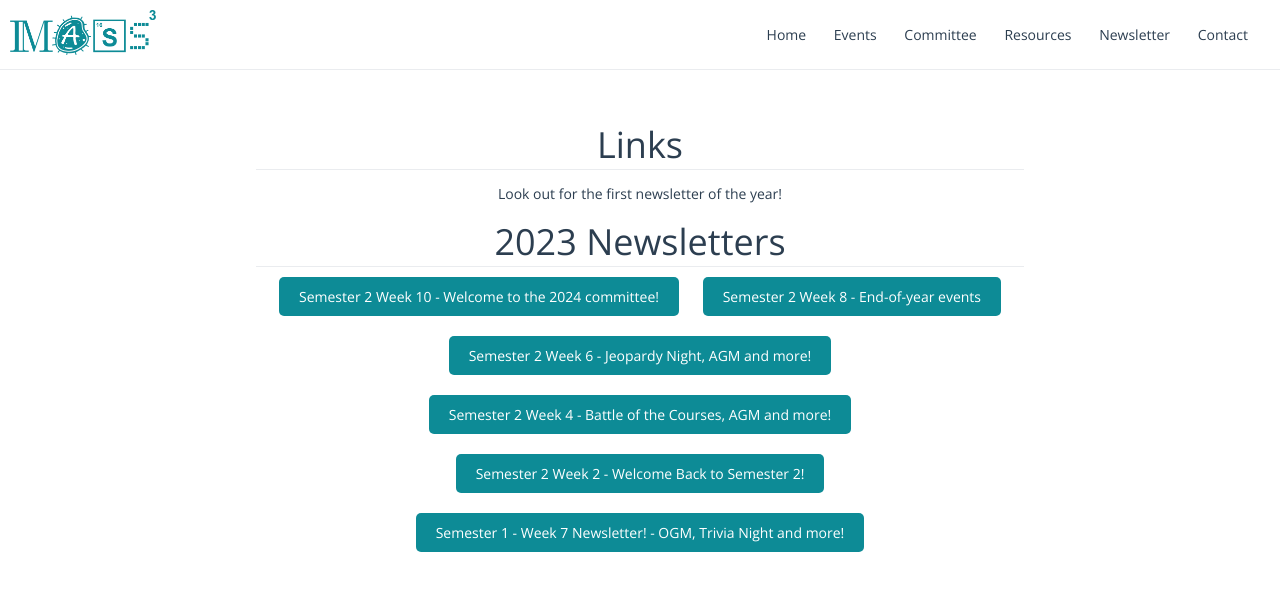
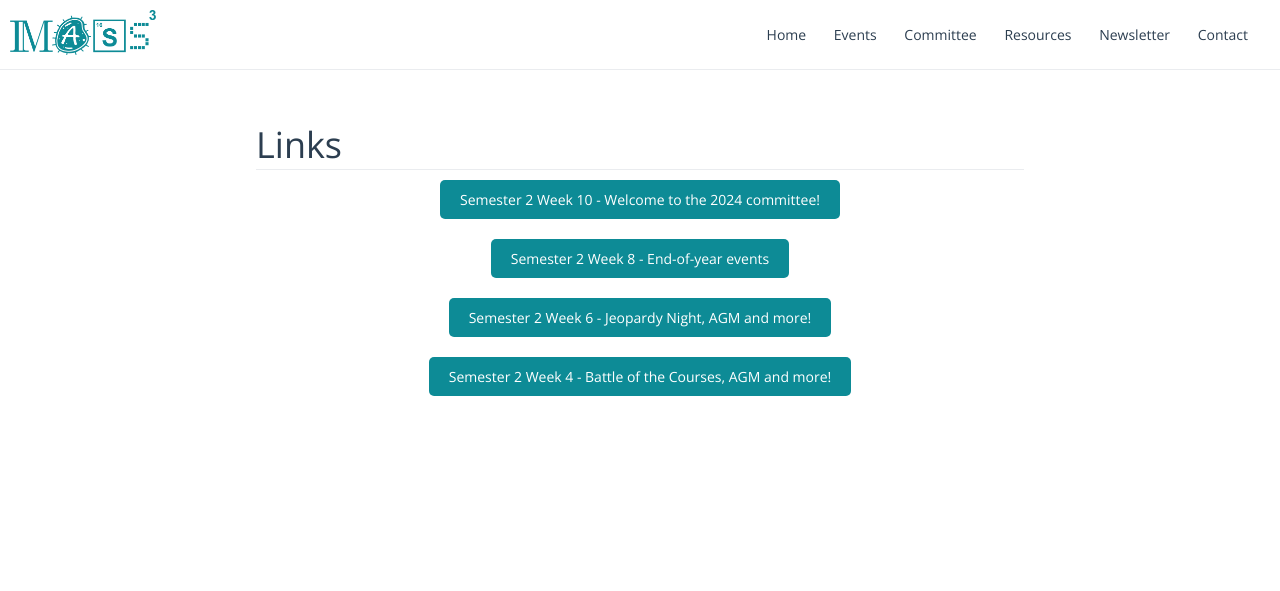
Before and after one commit to masscubed/masscubed.com, a Jekyll site: the page links/index.html, which Jekyll copies as it is, in a window 1280 px wide. Shown: the top 591 px of the page. Built offline with Jekyll 4.4.1, drawn with Linux system fonts in a browser that asks for light colours.

Commit message:
adding more to links page

```diff
--- a/links/index.html
+++ b/links/index.html
@@ -55,19 +55,23 @@
     </header>
     <main>
       <body>
-        <header class="bottom-horizontal">
+      <header class="bottom-horizontal" style="text-align: left;">
         <h1>Links</h1>
       </header>
-       <p> Look out for the first newsletter of the year! </p>
-        <header class="bottom-horizontal">
-          <h1>2023 Newsletters</h1>
-        </header>
+      <div class="newsletter-buttons">
+        <div>
             <a class="newsletter-button" href="https://mailchi.mp/75a4e168e948/mass3fortnightlynewsletterweek1-13563365?e=ce9f50eb5a">Semester 2 Week 10 - Welcome to the 2024 committee!</a>
+        </div>
+        <div>
             <a class="newsletter-button" href="https://mailchi.mp/1dc23c4a8c95/mass3fortnightlynewsletterweek1-13560569?e=ce9f50eb5a">Semester 2 Week 8 - End-of-year events</a>
+        </div>
+        <div>
             <a class="newsletter-button" href="https://mailchi.mp/7da3bc352586/mass3fortnightlynewsletterweek1-13559285?e=[UNIQID]">Semester 2 Week 6 - Jeopardy Night, AGM and more!</a>
+        </div>
+        <div>
             <a class="newsletter-button" href="https://mailchi.mp/e045a4b5765d/mass3fortnightlynewsletterweek1-13558593?e=[UNIQID]">Semester 2 Week 4 - Battle of the Courses, AGM and more!</a>
-        <a class="newsletter-button" href="https://us10.campaign-archive.com/?u=94da5584ddd034b962e2df99e&id=5441445090">Semester 2 Week 2 - Welcome Back to Semester 2!</a>
-        <a class="newsletter-button" href="https://us10.campaign-archive.com/?u=94da5584ddd034b962e2df99e&id=ee06959999">Semester 1 - Week 7 Newsletter! - OGM, Trivia Night and more!</a>
+        </div>
+    </div>
     </body>
     </main>
   </body>
```
Lines whose indentation alone changed are shown as unchanged.
